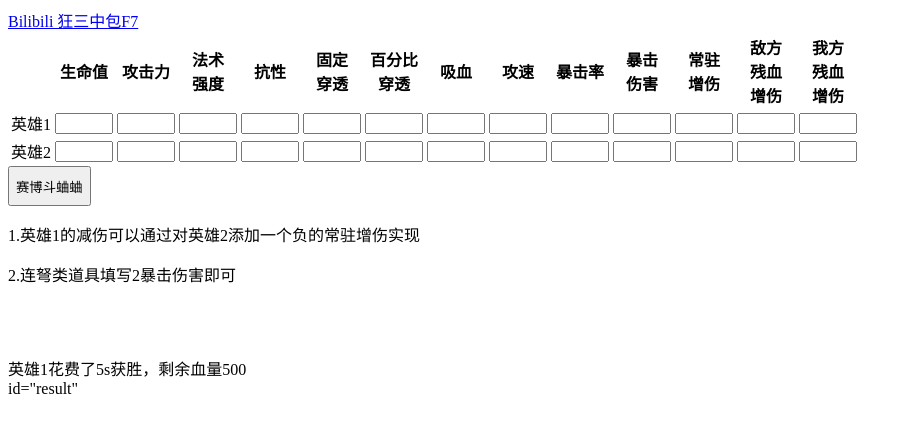
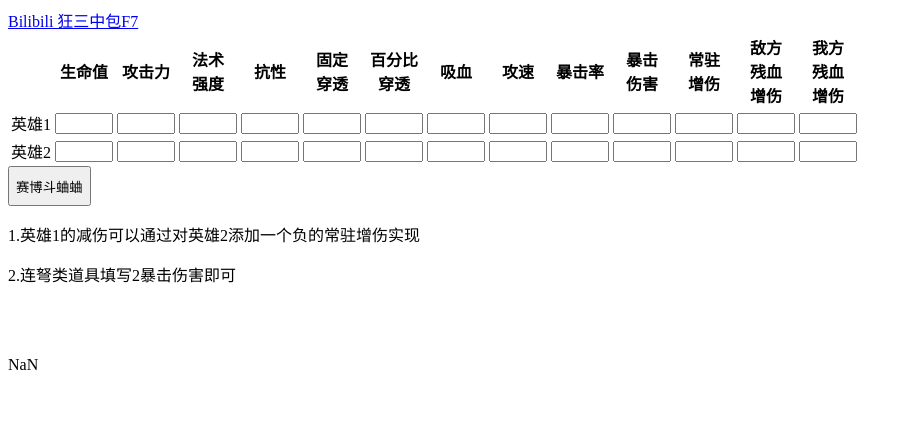
Before and after one commit to Guwanfeng/Guwanfeng.github.io, a plain HTML site: page index.html in a window 1280 px wide. Both pictures are taken after a click on the button "赛博斗蛐蛐". Shown: the whole page, without its empty margins (0-912 px from the left). Drawn offline with Linux system fonts and the light colour scheme.

Commit message:
Update index.html

```diff
--- a/index.html
+++ b/index.html
@@ -59,7 +59,7 @@
 		function calc(){
 			let 英雄1生命值 = document.getElementById("00")
 			let 英雄2生命值 = document.getElementById("000")
-			let result = document.getElementById("result")
+			let 结果 = document.getElementById("result")
 			let val英雄1生命值 = parseInt(英雄1生命值.value)
 			let val英雄2生命值 = parseInt(英雄2生命值.value)
 			result.innerText = val英雄1生命值+val英雄2生命值
@@ -67,9 +67,7 @@
 	</script>
 	<p>1.英雄1的减伤可以通过对英雄2添加一个负的常驻增伤实现</p>
 	<p>2.连弩类道具填写2暴击伤害即可</p><br><br><br>
-	<span>
-		英雄1花费了5s获胜，剩余血量500
-		<br>id="result"
+	<span id="result" ><br>英雄1花费了5s获胜，剩余血量500
 	</span>
 </body>
 
```
